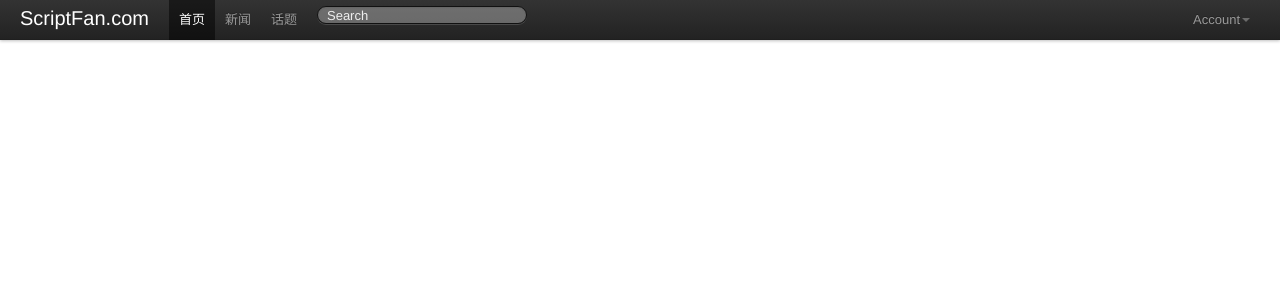
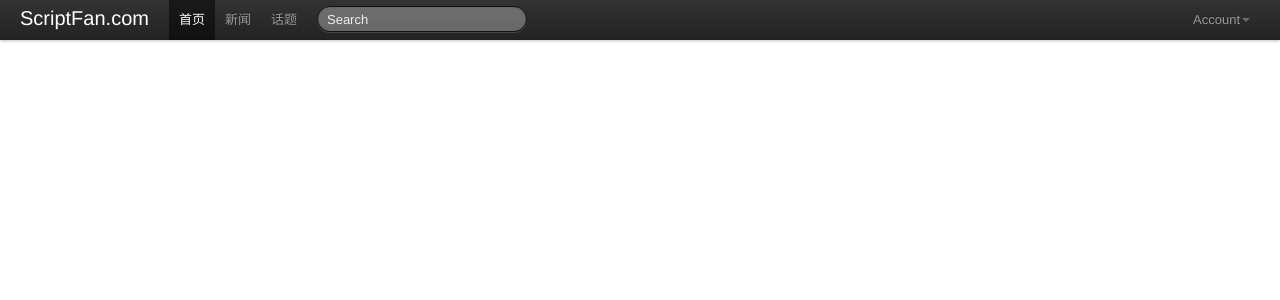
Before and after one commit to ScriptFan/ScriptFan.com, a Python web app: template website/scriptfan/templates/base.html in a window 1280 px wide. Shown: the top 300 px of the page. Run offline with Jinja, Linux system fonts and the light colour scheme; the template is opened without the code that fills it, so the values that code supplies are empty.

Commit message:
添加了styles.css, 将网站自己的css都放进styles.css里

```diff
--- /dev/null
+++ b/website/scriptfan/static/css/styles.css
@@ -0,0 +1,9 @@
+body > div.navbar > div.navbar-inner {
+    border-radius:0;
+}
+body > div.navbar > div.navbar-inner > div.container {
+    width:auto;
+}
+body > div.navbar > div.navbar-inner > div.container > div > form > input {
+    height:26px;
+}
--- a/website/scriptfan/templates/base.html
+++ b/website/scriptfan/templates/base.html
@@ -3,12 +3,13 @@
         <meta charset="utf-8" />
         <title>{% block title %}{% endblock %} - ScriptFan.com</title>
         <link type="text/css" rel="stylesheet" media="screen" href="{{ url_for('static', filename='css/bootstrap.min.css') }}" />
+        <link type="text/css" rel="stylesheet" media="screen" href="{{ url_for('static', filename='css/styles.css')}}" />
         <script type="text/javascript" src="{{ url_for('static', filename='js/bootstrap.min.js') }}"></script>
     </head>
     <body>
 		<div class="navbar">
-			<div class="navbar-inner" style="border-radius:0;">
-				<div class="container" style="width:auto;">
+			<div class="navbar-inner">
+				<div class="container">
 					<h1><a class="brand" href="/">ScriptFan.com</a></h1>
 					<div class="nav-collapse">
 						<ul class="nav">
```
